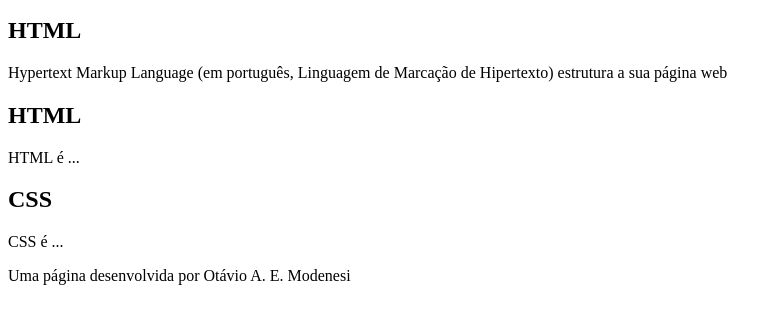
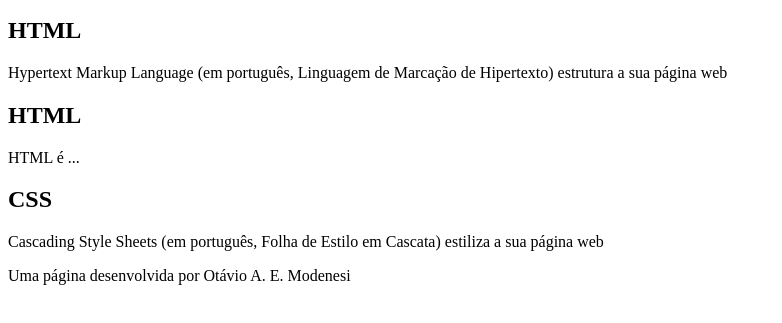
Before and after one commit to profotavio/HelloWorld, a plain HTML site: page index.html in a window 1280 px wide. Shown: the part 101-424 px from the top of the page, without its empty margins (0-782 px from the left). Drawn offline with Linux system fonts and the light colour scheme.

Commit message:
atualização

```diff
--- a/index.html
+++ b/index.html
@@ -11,22 +11,16 @@
         <p>Que bom te ver por aqui, Fulano</p>
 
     </header>
-
     <section>
-                <h2>HTML</h2>
+        <h2>HTML</h2>
         <P>Hypertext Markup Language (em português, Linguagem de Marcação de Hipertexto) estrutura a sua página web</P>
         <h2>HTML</h2>
         <P>HTML é ...</p>
         <h2>CSS</h2>
-        <p>CSS é ...</p>
-
-
+        <P>Cascading Style Sheets (em português, Folha de Estilo em Cascata) estiliza a sua página web</P>
     </section>
-
     <footer>
         <p>Uma página desenvolvida por Otávio A. E. Modenesi</p>
-
-
     </footer>
 
 </body>
```
